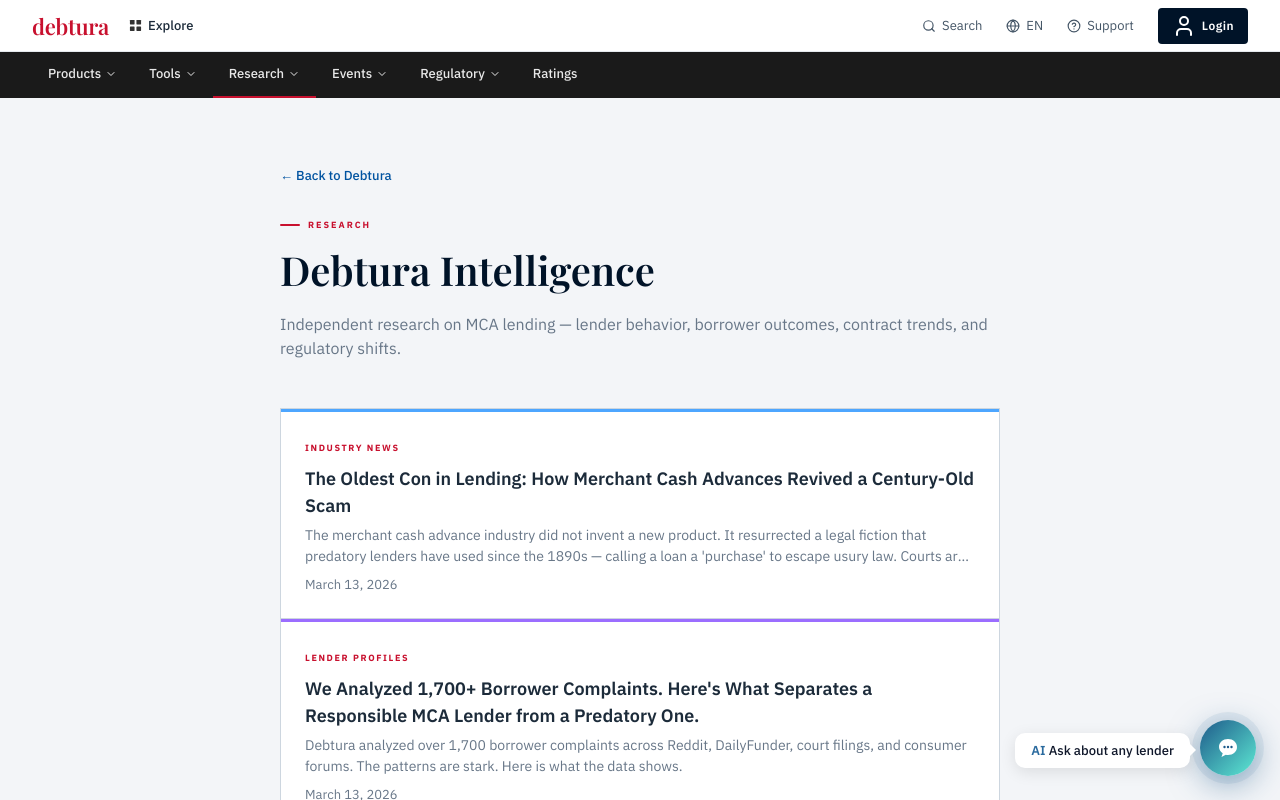
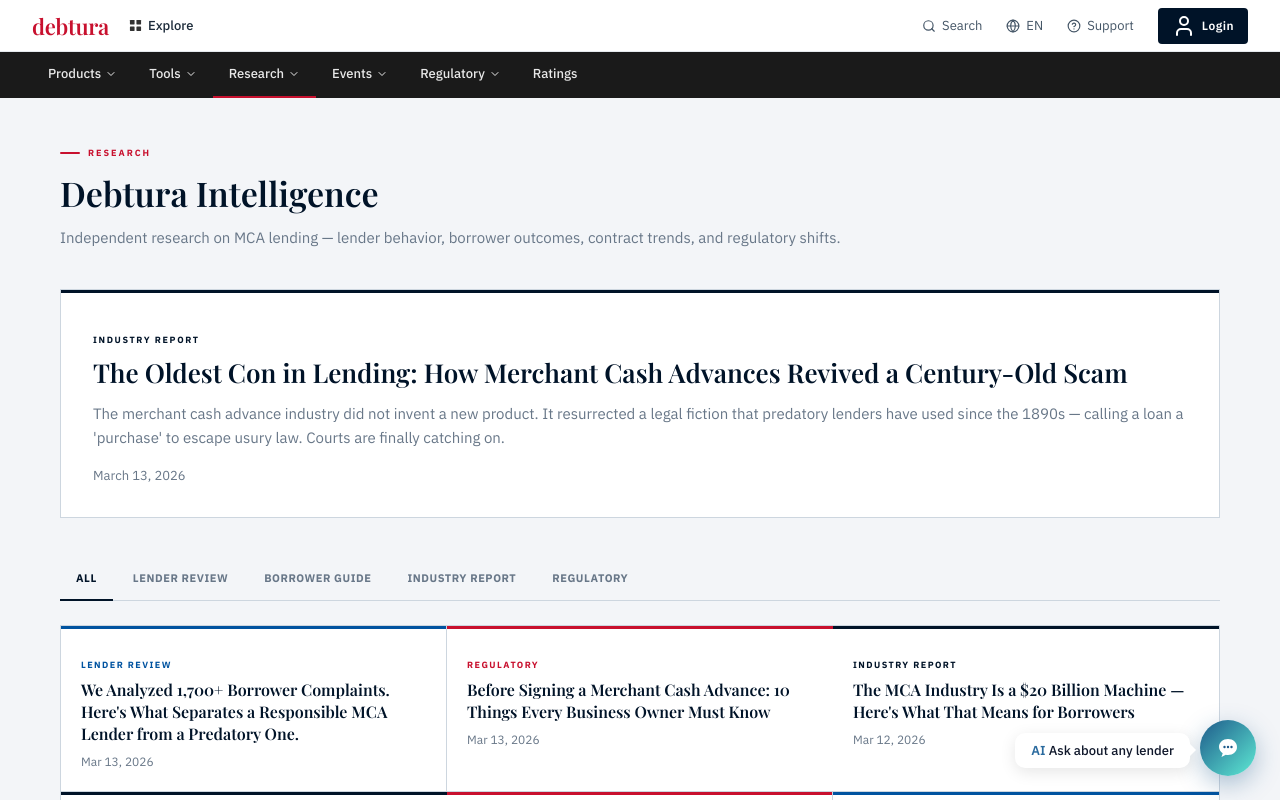
Before and after one commit to tchogorian/fundingwatch, a Next.js app: page /intelligence in a window 1280 px wide. Shown: the top 800 px of the page. Built offline with nearby package versions, Linux system fonts and the light colour scheme.

Commit message:
Intelligence listing: featured hero, filter tabs (ALL/Lender Review/Borrower Guide/Industry Report/Regulatory), 3-col grid with 3px category bars
Made-with: Cursor

```diff
--- a/src/app/intelligence/page.tsx
+++ b/src/app/intelligence/page.tsx
@@ -1,54 +1,155 @@
+"use client";
+
 import Link from "next/link";
-import { BLOG_POSTS, CATEGORY_LABELS, CATEGORY_COLORS } from "@/lib/blog";
+import { useMemo, useState } from "react";
+import { BLOG_POSTS, type BlogCategory } from "@/lib/blog";
 
-export const revalidate = 0;
+const FILTER_TABS = ["ALL", "LENDER REVIEW", "BORROWER GUIDE", "INDUSTRY REPORT", "REGULATORY"] as const;
+type FilterTab = (typeof FILTER_TABS)[number];
+
+const CATEGORY_TO_FILTER: Record<BlogCategory, FilterTab> = {
+  "lender-profiles": "LENDER REVIEW",
+  "borrower-rights": "BORROWER GUIDE",
+  "mca-basics": "BORROWER GUIDE",
+  "tools-resources": "BORROWER GUIDE",
+  "industry-news": "INDUSTRY REPORT",
+  "case-studies": "INDUSTRY REPORT",
+  "contract-analysis": "REGULATORY",
+  "state-guides": "REGULATORY",
+};
+
+const FILTER_BAR_COLOR: Record<FilterTab, string> = {
+  ALL: "var(--red)",
+  "LENDER REVIEW": "var(--blue)",
+  "BORROWER GUIDE": "var(--green)",
+  "INDUSTRY REPORT": "var(--navy)",
+  REGULATORY: "var(--red)",
+};
+
+function getBarColorForPost(category: BlogCategory): string {
+  return FILTER_BAR_COLOR[CATEGORY_TO_FILTER[category]];
+}
 
 export default function IntelligencePage() {
-  const articles = BLOG_POSTS;
+  const [activeTab, setActiveTab] = useState<FilterTab>("ALL");
+
+  const { featured, gridArticles } = useMemo(() => {
+    const sorted = [...BLOG_POSTS].sort(
+      (a, b) => new Date(b.date).getTime() - new Date(a.date).getTime()
+    );
+    const [first, ...rest] = sorted;
+    return { featured: first ?? null, gridArticles: rest };
+  }, []);
+
+  const filteredGrid = useMemo(() => {
+    if (activeTab === "ALL") return gridArticles;
+    return gridArticles.filter((post) => CATEGORY_TO_FILTER[post.category] === activeTab);
+  }, [activeTab, gridArticles]);
 
   return (
-    <main className="min-h-screen py-16 px-6 md:px-8" style={{ background: "var(--bg)" }}>
-      <div className="mx-auto max-w-[720px]">
-        <Link href="/" className="text-[13px] font-medium no-underline hover:opacity-80" style={{ color: "var(--blue)", fontFamily: "var(--font-sans)" }}>
-          ← Back to Debtura
-        </Link>
-        <div className="mt-8 mb-2 flex items-center gap-2">
+    <main className="min-h-screen py-12 px-6 md:px-8" style={{ background: "var(--bg)", fontFamily: "var(--font-sans)" }}>
+      <div className="mx-auto max-w-[1160px]">
+        {/* Section label */}
+        <div className="mb-2 flex items-center gap-2">
           <span className="h-0.5 w-5 shrink-0 rounded" style={{ background: "var(--red)" }} />
-          <span className="text-[9px] font-bold uppercase tracking-[0.22em]" style={{ color: "var(--red)" }}>Research</span>
+          <span className="text-[9px] font-bold uppercase tracking-[0.22em]" style={{ color: "var(--red)" }}>
+            Research
+          </span>
         </div>
-        <h1 className="text-[32px] md:text-[40px]" style={{ fontFamily: "var(--font-serif)", color: "var(--navy)", fontWeight: 600 }}>
+        <h1 className="text-[28px] md:text-[34px]" style={{ fontFamily: "var(--font-serif)", color: "var(--navy)", fontWeight: 600 }}>
           Debtura Intelligence
         </h1>
-        <p className="mt-3 text-[16px]" style={{ fontFamily: "var(--font-sans)", color: "var(--muted)" }}>
+        <p className="mt-2 text-[15px]" style={{ color: "var(--muted)" }}>
           Independent research on MCA lending — lender behavior, borrower outcomes, contract trends, and regulatory shifts.
         </p>
-        <div className="mt-12 space-y-0 border border-[var(--line)]">
-          {articles.map((post) => {
-            const tagColor = CATEGORY_COLORS[post.category] ?? "var(--blue)";
-            const dateFormatted = new Date(post.date).toLocaleDateString("en-US", { month: "long", day: "numeric", year: "numeric" });
+
+        {/* Featured article hero — newest */}
+        {featured && (
+          <Link
+            href={`/intelligence/${featured.slug}`}
+            className="group mt-10 block border border-[var(--line)] bg-white no-underline"
+          >
+            <div className="h-[3px] w-full shrink-0" style={{ background: getBarColorForPost(featured.category) }} />
+            <div className="p-6 md:p-8">
+              <span
+                className="text-[9px] font-bold uppercase tracking-[0.18em]"
+                style={{ color: getBarColorForPost(featured.category) }}
+              >
+                {CATEGORY_TO_FILTER[featured.category]}
+              </span>
+              <h2
+                className="mt-2 text-[22px] md:text-[26px] font-semibold leading-tight transition-colors group-hover:text-[var(--red)]"
+                style={{ fontFamily: "var(--font-serif)", color: "var(--navy)" }}
+              >
+                {featured.title}
+              </h2>
+              {featured.excerpt && (
+                <p className="mt-3 text-[15px] leading-[1.6] line-clamp-2" style={{ color: "var(--muted)" }}>
+                  {featured.excerpt}
+                </p>
+              )}
+              <span className="mt-4 block text-[13px]" style={{ color: "var(--muted)" }}>
+                {new Date(featured.date).toLocaleDateString("en-US", { month: "long", day: "numeric", year: "numeric" })}
+              </span>
+            </div>
+          </Link>
+        )}
+
+        {/* Filter tabs */}
+        <div className="mt-10 flex flex-wrap gap-1 border-b border-[var(--line)]">
+          {FILTER_TABS.map((tab) => (
+            <button
+              key={tab}
+              type="button"
+              onClick={() => setActiveTab(tab)}
+              className="px-4 py-3 text-[11px] font-bold uppercase tracking-wider border-b-2 -mb-px transition-colors"
+              style={{
+                color: activeTab === tab ? "var(--navy)" : "var(--muted)",
+                borderColor: activeTab === tab ? "var(--navy)" : "transparent",
+              }}
+            >
+              {tab}
+            </button>
+          ))}
+        </div>
+
+        {/* Article grid — 3 columns, 3px top bar per card */}
+        <div className="mt-6 grid gap-0 border border-[var(--line)] sm:grid-cols-2 lg:grid-cols-3 [&>*]:border-r-0 sm:[&>*]:border-r sm:[&>*:nth-child(2n)]:border-r-0 lg:[&>*:nth-child(3n)]:border-r-0">
+          {filteredGrid.map((post) => {
+            const barColor = getBarColorForPost(post.category);
+            const dateFormatted = new Date(post.date).toLocaleDateString("en-US", { month: "short", day: "numeric", year: "numeric" });
             return (
               <Link
                 key={post.slug}
                 href={`/intelligence/${post.slug}`}
-                className="block p-6 no-underline transition-colors hover:bg-[var(--bg)] border-b border-[var(--line)] last:border-b-0 relative bg-white"
+                className="group relative flex flex-col border-b border-[var(--line)] bg-white p-5 no-underline last:border-b-0"
               >
-                <div className="absolute left-0 right-0 top-0 h-[3px]" style={{ background: tagColor }} />
-                <span className="text-[9px] font-bold uppercase tracking-[0.18em]" style={{ color: "var(--red)" }}>
-                  {CATEGORY_LABELS[post.category]}
+                <div className="absolute left-0 right-0 top-0 h-[3px]" style={{ background: barColor }} />
+                <span
+                  className="mt-3 text-[9px] font-bold uppercase tracking-[0.16em]"
+                  style={{ color: barColor }}
+                >
+                  {CATEGORY_TO_FILTER[post.category]}
                 </span>
-                <h2 className="mt-2 text-[18px] font-semibold" style={{ fontFamily: "var(--font-sans)", color: "var(--body)" }}>
+                <h3
+                  className="mt-2 text-[16px] font-semibold leading-snug transition-colors group-hover:text-[var(--red)]"
+                  style={{ fontFamily: "var(--font-serif)", color: "var(--navy)" }}
+                >
                   {post.title}
-                </h2>
-                {post.excerpt && (
-                  <p className="mt-1.5 text-[14px] leading-[1.5] line-clamp-2" style={{ color: "var(--muted)", fontFamily: "var(--font-sans)" }}>
-                    {post.excerpt}
-                  </p>
-                )}
-                <span className="mt-2 block text-[13px]" style={{ color: "var(--muted)" }}>{dateFormatted}</span>
+                </h3>
+                <span className="mt-2 block text-[12px]" style={{ color: "var(--muted)" }}>
+                  {dateFormatted}
+                </span>
               </Link>
             );
           })}
         </div>
+
+        {filteredGrid.length === 0 && (
+          <p className="mt-8 text-center text-[14px]" style={{ color: "var(--muted)" }}>
+            No articles in this category yet.
+          </p>
+        )}
       </div>
     </main>
   );
```
